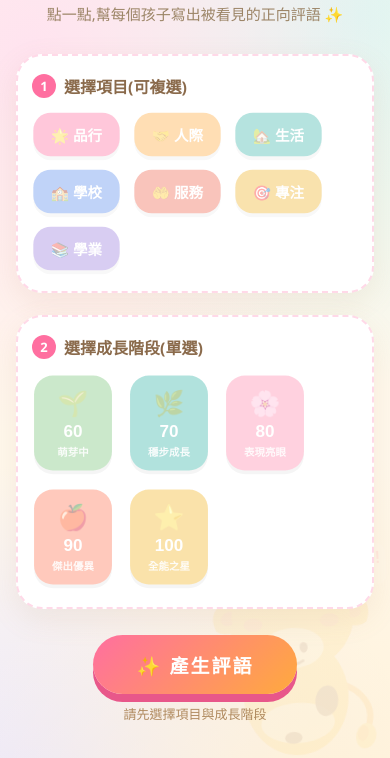
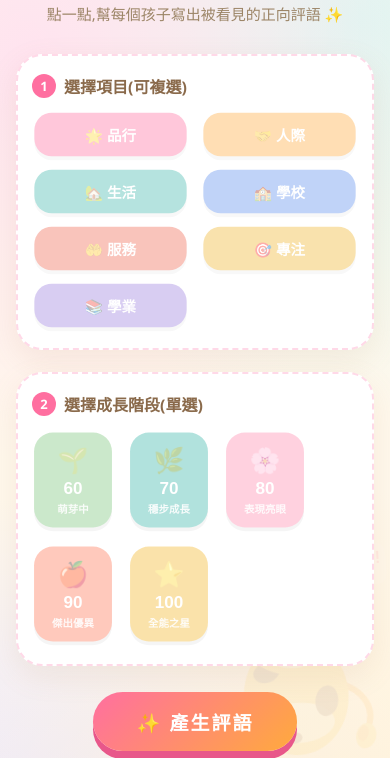
Before and after one commit to 88kenq/comment-generator, a plain HTML site: page index.html in a window 390 px wide. Shown: the part 67-825 px from the top of the page. Drawn offline with Linux system fonts and the light colour scheme.

Commit message:
Add grid layout for catRow in mobile media query

```diff
--- a/index.html
+++ b/index.html
@@ -251,6 +251,8 @@
   @media (max-width:480px){
     .stage{width:82px;}
     .panel{padding:18px 14px 20px;}
+    #catRow{display:grid;grid-template-columns:1fr 1fr;}
+    #catRow .chip{width:100%;justify-content:center;}
   }
 </style>
 </head>
```
